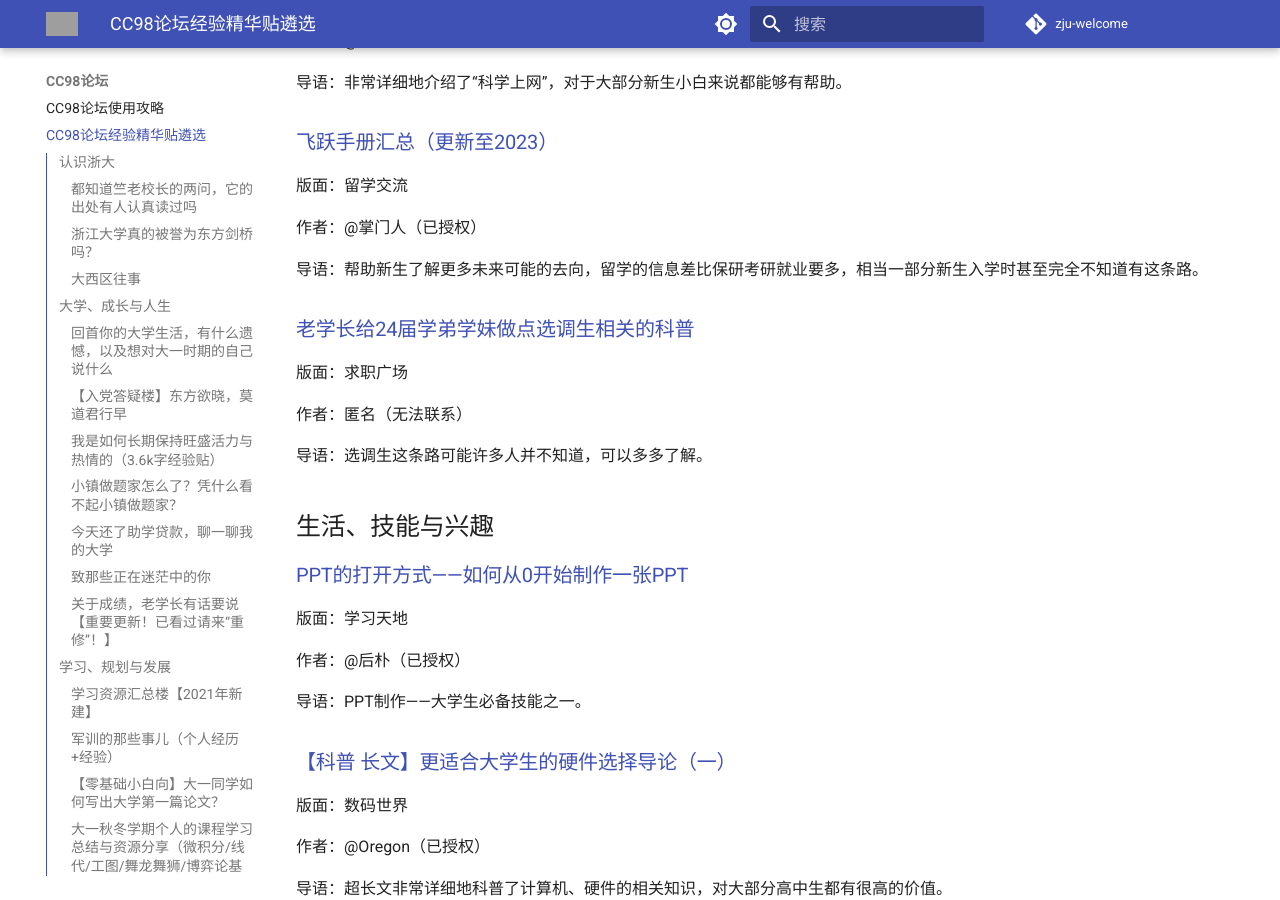
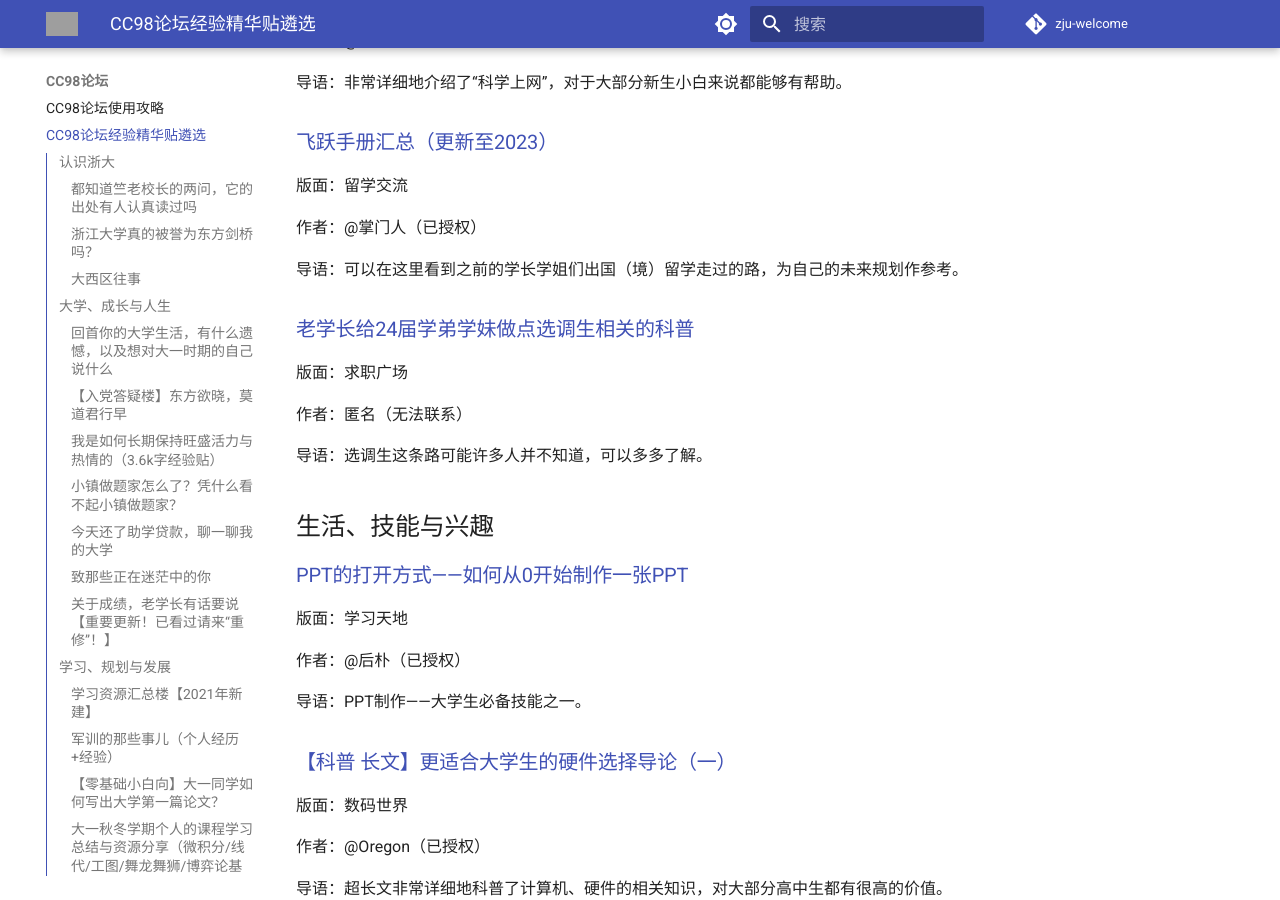
Before and after one commit to mini-full/zju-welcome, an MkDocs documentation site: the page built from docs/cc98/recommended.md, in a window 1280 px wide and 900 px high, scrolled down 4280 px. Built offline with MkDocs 1.6.1 and Material for MkDocs 9.7.7, drawn with Linux system fonts in a browser that asks for light colours; plug-ins that fetch from the network failed and are left out; comment, search, counter and statistics services are not loaded; grey boxes are pictures that could not be loaded.

Commit message:
更新导语

```diff
--- a/docs/cc98/recommended.md
+++ b/docs/cc98/recommended.md
@@ -180,7 +180,7 @@
 
 作者：@掌门人（已授权）
 
-导语：帮助新生了解更多未来可能的去向，留学的信息差比保研考研就业要多，相当一部分新生入学时甚至完全不知道有这条路。
+导语：可以在这里看到之前的学长学姐们出国（境）留学走过的路，为自己的未来规划作参考。
 
 ### [老学长给24届学弟学妹做点选调生相关的科普](https://zjuers.com/rd?url=https://www.cc98.org/topic/5683713&mode=1)
 
```
